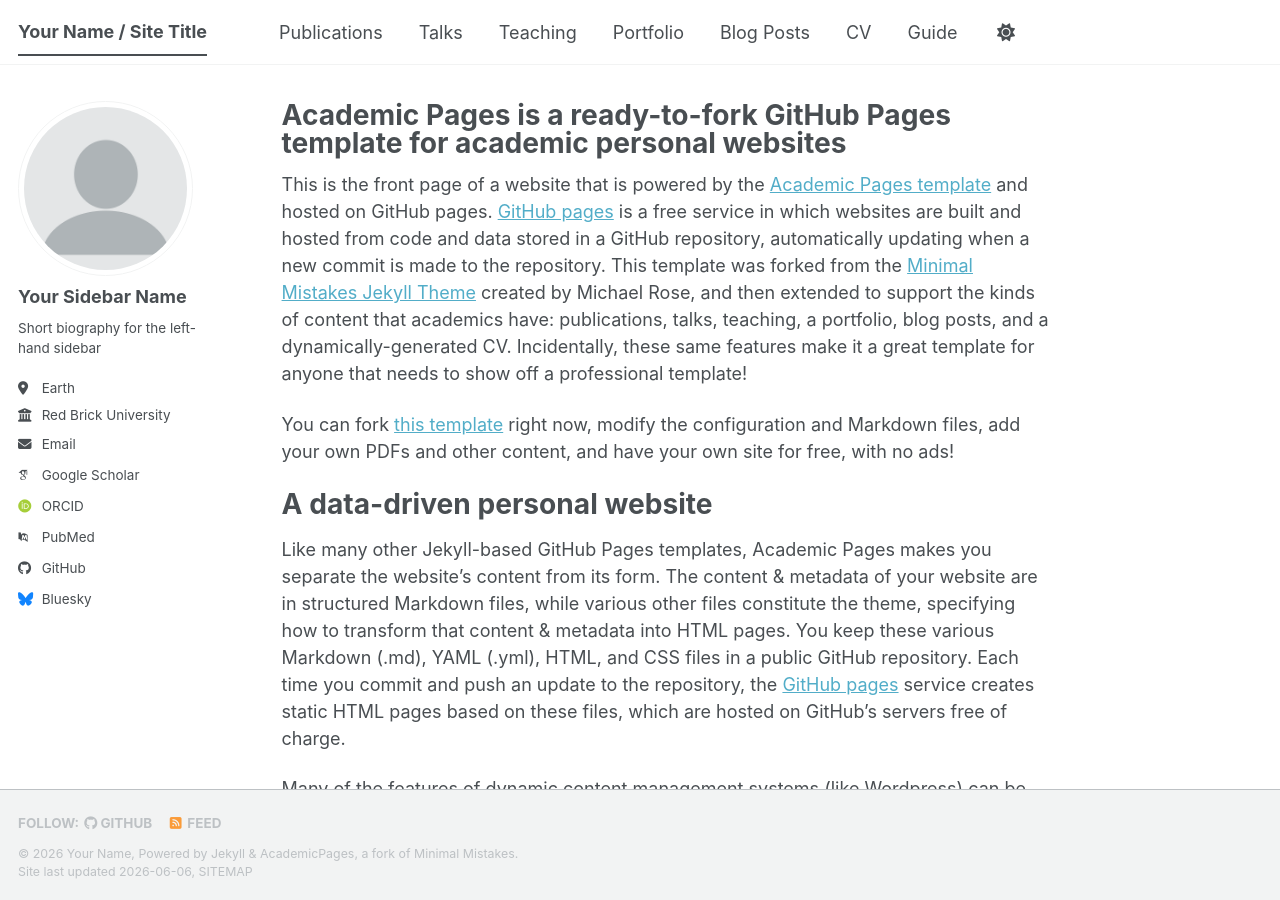
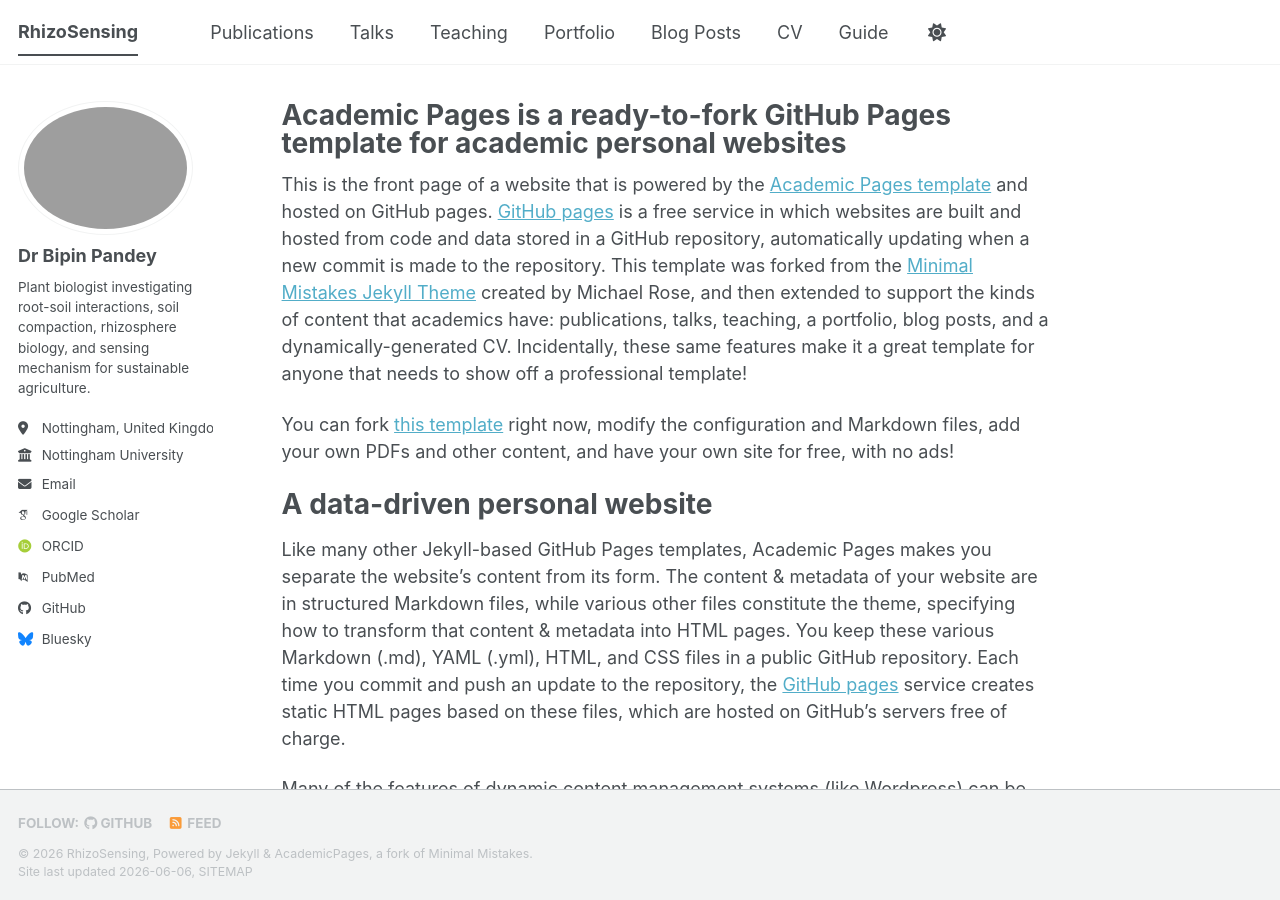
Before and after one commit to bipinkbiotech/rhizosensing.github.io, a Jekyll site: the page built from _pages/about.md, in a window 1280 px wide and 900 px high. Built offline with Jekyll 4.4.1, drawn with Linux system fonts in a browser that asks for light colours; some web fonts are replaced; a script bundle is joined from its source files by our own code; library files that are not in the unit come from our copies.

Commit message:
Update _config.yml

```diff
--- a/_config.yml
+++ b/_config.yml
@@ -9,12 +9,11 @@
 # Basic Site Settings
 locale                   : "en-US"
 site_theme               : "default" # The available themes options are "default", "air", "sunrise", "mint", "dirt" and "contrast"
-title                    : "Your Name / Site Title"
+title                    : "RhizoSensing"
 title_separator          : "-"
-name                     : &name "Your Name"
-description              : &description "Your Name's academic portfolio"   # Update this with a general description of your site, this is the default if not overridden by a page
-url                      : https://academicpages.github.io # The base hostname & protocol for your site e.g. "https://[your GitHub username].github.io",
-                                                           # or if you already have some other page hosted on Github then use "https://[your GitHub username].github.io/[Your Repo Name]"
+name                     : &name "RhizoSensing"
+description              : &description "Understanding root-soil interactions for resilient agriculture"   # Update this with a general description of your site, this is the default if not overridden by a page
+url                      : https://rhizosensing.org
 baseurl                  : "" # the subpath of your site, e.g. "/blog"
 repository               : "academicpages/academicpages.github.io"
 
@@ -23,22 +22,22 @@ repository               : "academicpages/academicpages.github.io"
 #               Additional customization can be done by editing /_includes/author-profile.html
 author:
   # Biographic information
-  avatar           : "profile.png"
-  name             : "Your Sidebar Name"
-  pronouns         : # example: "she/her"
-  bio              : "Short biography for the left-hand sidebar"
-  location         : "Earth"
-  employer         : "Red Brick University"
-  uri              : # URL
-  email            : "none@example.org"
+  avatar           : "BIPIN123.JPG"
+  name             : "Dr Bipin Pandey"
+  pronouns         : # example: "He/him"
+  bio              : "Plant biologist investigating root-soil interactions, soil compaction, rhizosphere biology, and sensing mechanism for sustainable agriculture."
+  location         : "Nottingham, United Kingdom"
+  employer         : "Nottingham University"
+  uri              : # "https://rhizosensing.org"
+  email            : "contact@rhizosensing.org"
 
   # Academic websites
-  academia         : # URL
+  academia         : # "https://www.nottingham.ac.uk/biosciences/people/bipin.pandey"
   arxiv            : # URL - Update with the correct link to your profile
-  googlescholar    : "https://scholar.google.com/citations?user=PS_CX0AAAAAJ"
+  googlescholar    : "https://scholar.google.com/citations?user=FxWuN48AAAAJ&hl=en"
   inspire-hep      : # URL
   impactstory      : # URL
-  orcid            : "https://orcid.org/yourorcidurl"
+  orcid            : "https://orcid.org/0000-0002-9614-1347"
   semantic         : # URL
   ssrn             : # URL
   pubmed           : "https://www.ncbi.nlm.nih.gov/pubmed/?term=john+snow"
```
